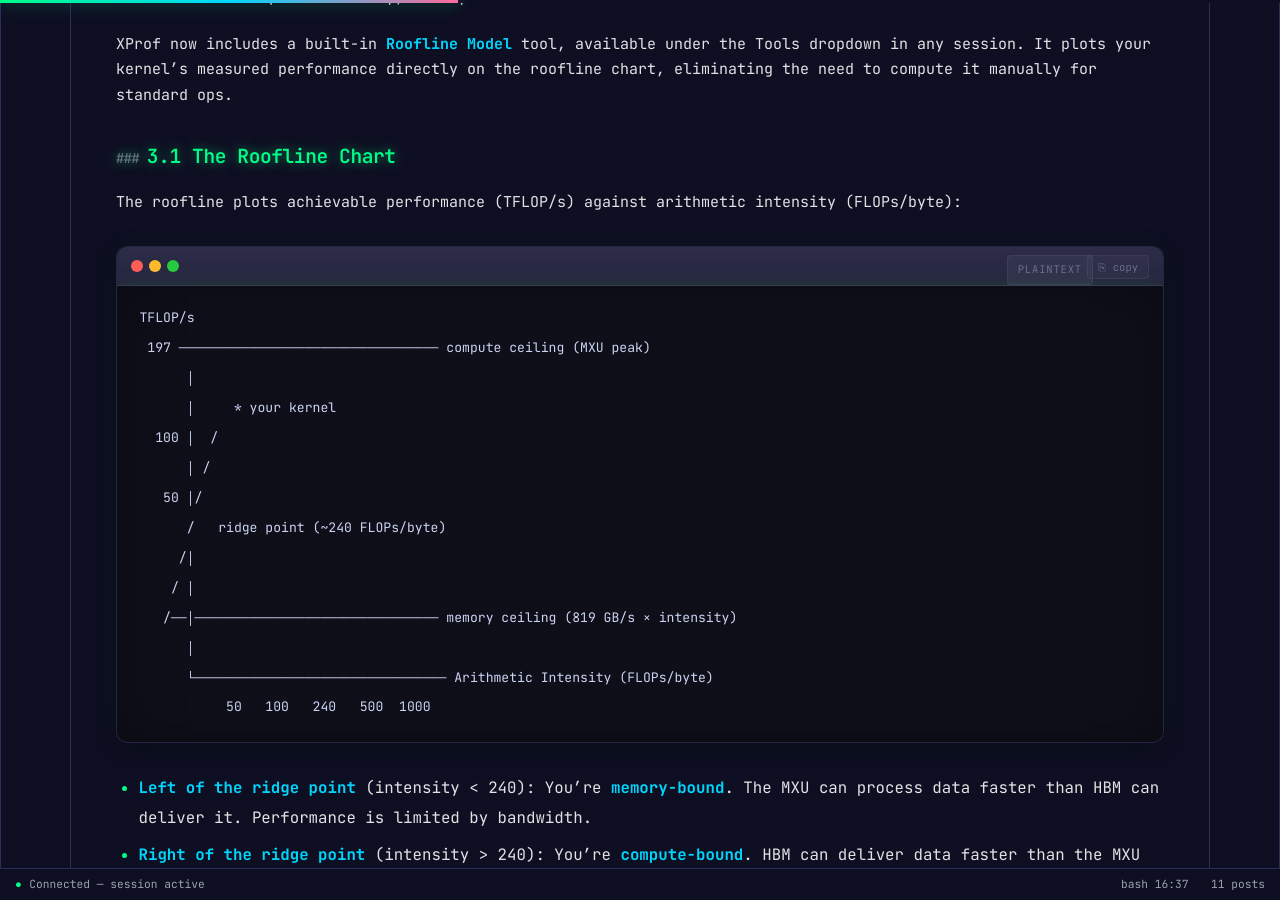
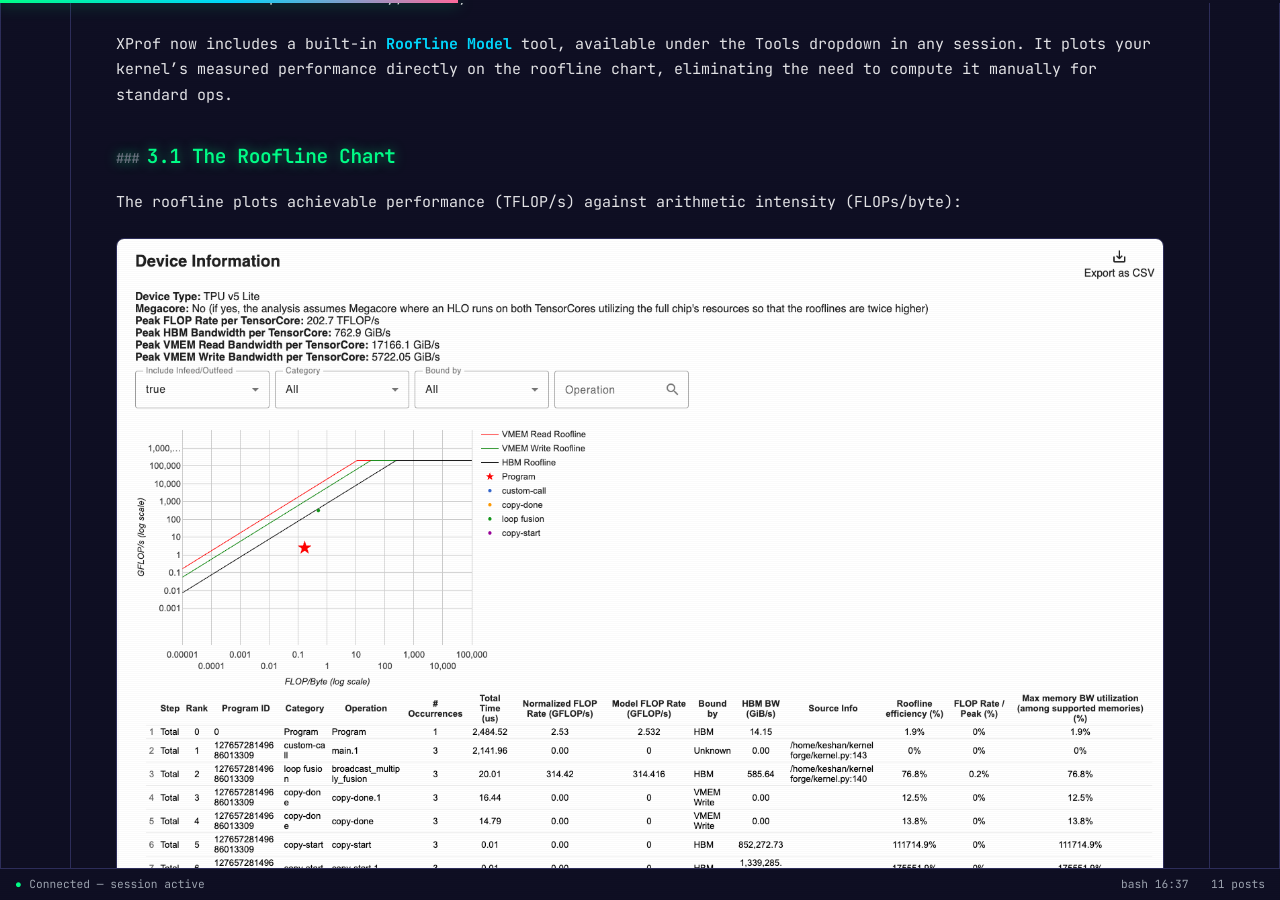
Before and after one commit to keshan/keshan.github.io, a Jekyll site: the page built from _posts/2026-04-25-Profiling-TPU-kernels.md, in a window 1280 px wide and 900 px high, scrolled down 11668 px. Built offline with Jekyll 4.4.1, drawn with Linux system fonts in a browser that asks for light colours; comment, search, counter and statistics services are not loaded.

Commit message:
add roofline and trace viewer images to TPU profiling post

````diff
--- a/_posts/2026-04-25-Profiling-TPU-kernels.md
+++ b/_posts/2026-04-25-Profiling-TPU-kernels.md
@@ -274,22 +274,7 @@ XProf now includes a built-in **Roofline Model** tool, available under the Tools
 
 The roofline plots achievable performance (TFLOP/s) against arithmetic intensity (FLOPs/byte):
 
-```
-TFLOP/s
- 197 ───────────────────────────────── compute ceiling (MXU peak)
-      │
-      │     * your kernel
-  100 │  /
-      │ /
-   50 │/
-      /   ridge point (~240 FLOPs/byte)
-     /│
-    / │
-   /──│─────────────────────────────── memory ceiling (819 GB/s × intensity)
-      │
-      └──────────────────────────────── Arithmetic Intensity (FLOPs/byte)
-           50   100   240   500  1000
-```
+![Roofline](/assets/img/fast-attention/roofline.png)
 
 - **Left of the ridge point** (intensity < 240): You're **memory-bound**. The MXU can process data faster than HBM can deliver it. Performance is limited by bandwidth.
 - **Right of the ridge point** (intensity > 240): You're **compute-bound**. HBM can deliver data faster than the MXU can consume it. Performance is limited by FLOP/s.
````
Also changed, not shown: other parts of _posts/2026-04-25-Profiling-TPU-kernels.md (+2 -0 lines), assets/img/fast-attention/roofline.png (added), assets/img/fast-attention/xprof_trace.png (added).
